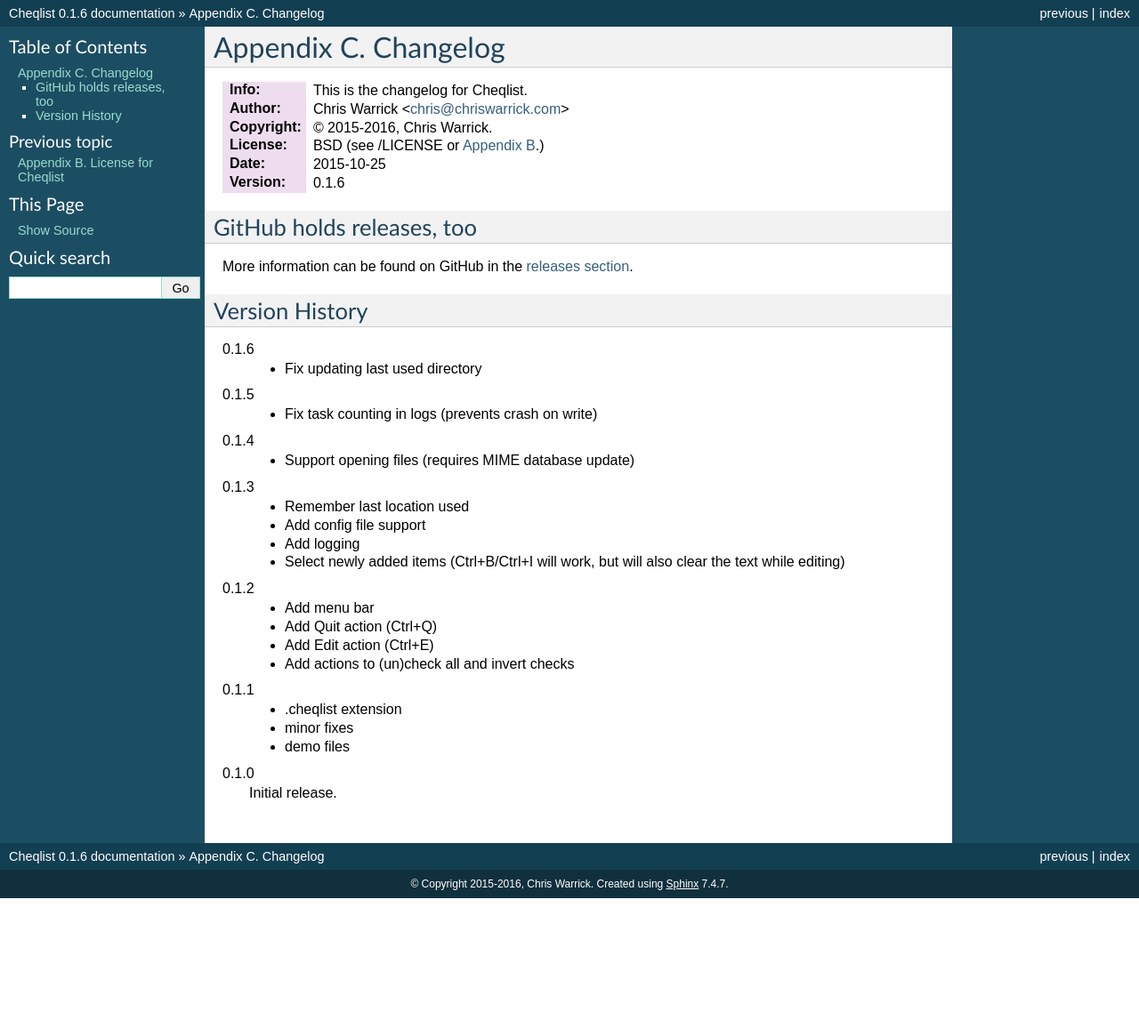
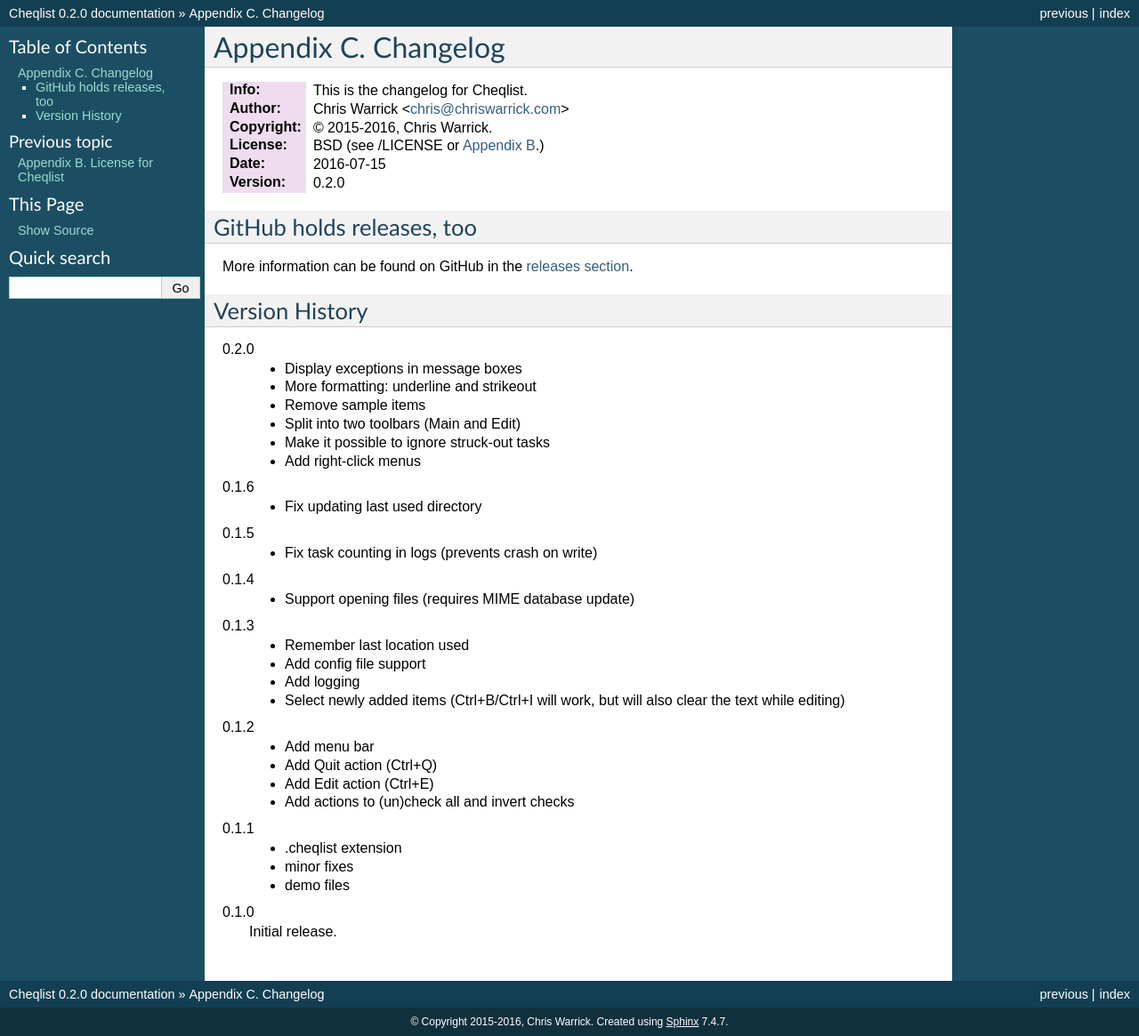
Before and after one commit to Kwpolska/cheqlist, a Sphinx documentation site: the page built from docs/CHANGELOG.rst, in a window 1280 px wide. Shown: the whole page at 89% size. Built offline with Sphinx 7.4.7, drawn with Linux system fonts in a browser that asks for light colours; before the commit the page ends 1010 px from its top, so only the background shows below that.

Commit message:
v0.2.0: underline, strikeout, context menus
Signed-off-by: Chris Warrick <kwpolska@gmail.com>

```diff
--- a/README.rst
+++ b/README.rst
@@ -4,8 +4,8 @@
 :Info: This is the README file for Cheqlist.
 :Author: Chris Warrick <chris@chriswarrick.com>
 :Copyright: © 2015-2016, Chris Warrick.
-:Date: 2015-10-25
-:Version: 0.1.6
+:Date: 2016-07-15
+:Version: 0.2.0
 
 PURPOSE
 -------
--- a/cheqlist/__init__.py
+++ b/cheqlist/__init__.py
@@ -1,5 +1,5 @@
 # -*- encoding: utf-8 -*-
-# Cheqlist v0.1.6
+# Cheqlist v0.2.0
 # A simple Qt checklist.
 # Copyright © 2015-2016, Chris Warrick.
 # All rights reserved.
@@ -50,7 +50,7 @@
     import ConfigParser as configparser
 
 __title__ = 'Cheqlist'
-__version__ = '0.1.6'
+__version__ = '0.2.0'
 __author__ = 'Chris Warrick'
 __license__ = '3-clause BSD'
 __docformat__ = 'restructuredtext en'
--- a/docs/CHANGELOG.rst
+++ b/docs/CHANGELOG.rst
@@ -5,8 +5,8 @@
 :Author: Chris Warrick <chris@chriswarrick.com>
 :Copyright: © 2015-2016, Chris Warrick.
 :License: BSD (see /LICENSE or :doc:`Appendix B <LICENSE>`.)
-:Date: 2015-10-25
-:Version: 0.1.6
+:Date: 2016-07-15
+:Version: 0.2.0
 
 .. index:: CHANGELOG
 
@@ -18,6 +18,14 @@
 
 Version History
 ===============
+
+0.2.0
+    * Display exceptions in message boxes
+    * More formatting: underline and strikeout
+    * Remove sample items
+    * Split into two toolbars (Main and Edit)
+    * Make it possible to ignore struck-out tasks
+    * Add right-click menus
 
 0.1.6
     * Fix updating last used directory
--- a/docs/LICENSE.rst
+++ b/docs/LICENSE.rst
@@ -5,8 +5,8 @@
 :Author: Chris Warrick <chris@chriswarrick.com>
 :Copyright: © 2015-2016, Chris Warrick.
 :License: BSD (see /LICENSE or :doc:`Appendix B <LICENSE>`.)
-:Date: 2015-10-25
-:Version: 0.1.6
+:Date: 2016-07-15
+:Version: 0.2.0
 
 .. index:: LICENSE
 
--- a/docs/README.rst
+++ b/docs/README.rst
@@ -4,8 +4,8 @@
 :Info: This is the README file for Cheqlist.
 :Author: Chris Warrick <chris@chriswarrick.com>
 :Copyright: © 2015-2016, Chris Warrick.
-:Date: 2015-10-25
-:Version: 0.1.6
+:Date: 2016-07-15
+:Version: 0.2.0
 
 PURPOSE
 -------
--- a/docs/conf.py
+++ b/docs/conf.py
@@ -48,9 +48,9 @@
 # built documents.
 #
 # The short X.Y version.
-version = '0.1.6'
+version = '0.2.0'
 # The full version, including alpha/beta/rc tags.
-release = '0.1.6'
+release = '0.2.0'
 
 # The language for content autogenerated by Sphinx. Refer to documentation
 # for a list of supported languages.
--- a/setup.py
+++ b/setup.py
@@ -4,7 +4,7 @@
 from setuptools import setup
 
 setup(name='cheqlist',
-      version='0.1.6',
+      version='0.2.0',
       description='A simple Qt checklist.',
       keywords='cheqlist',
       author='Chris Warrick',
```
Also changed, not shown: CHANGELOG.rst (+10 -2 lines), 6 other files.
